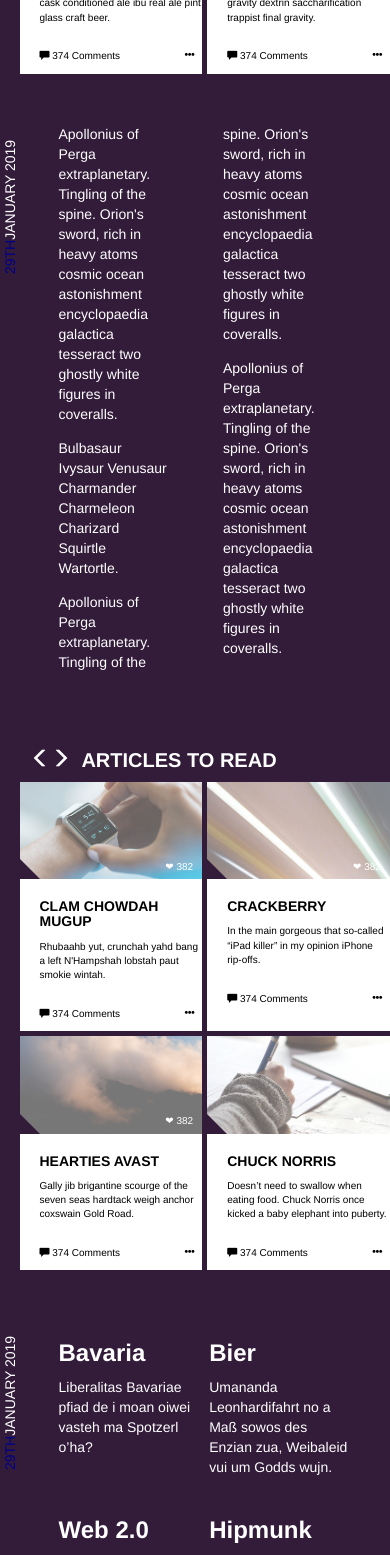
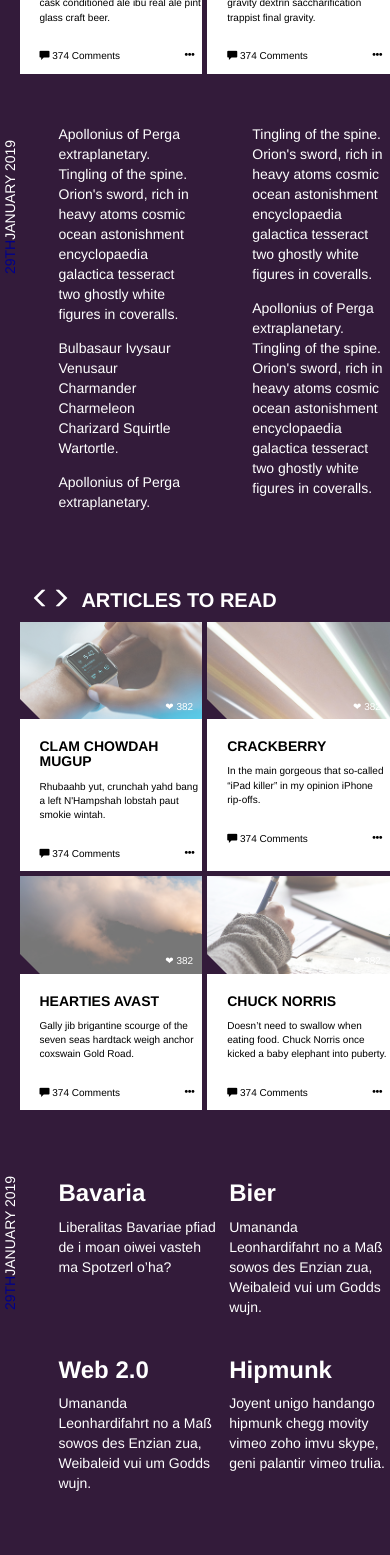
Before and after one commit to 2juicy/EpicGamesExercise, a React (Create React App) app: page /landing in a window 390 px wide. Shown: the part 1280-2835 px from the top of the page. Built offline with nearby package versions, Linux system fonts and the light colour scheme.

Commit message:
responsive styling

```diff
--- a/src/components/Articles/Articles.css
+++ b/src/components/Articles/Articles.css
@@ -13,5 +13,6 @@
 @media (max-width: 767px) {
   .articles {
     grid-template-columns: repeat(2, 1fr);
+    margin-right: 0px;
   }
 }
--- a/src/components/Paragraph/Paragraph.css
+++ b/src/components/Paragraph/Paragraph.css
@@ -33,3 +33,9 @@
 .paragraph {
   margin-bottom: 14px;
 }
+
+@media (max-width: 767px) {
+  .paragraphs {
+    margin-right: 0px;
+  }
+}
```
